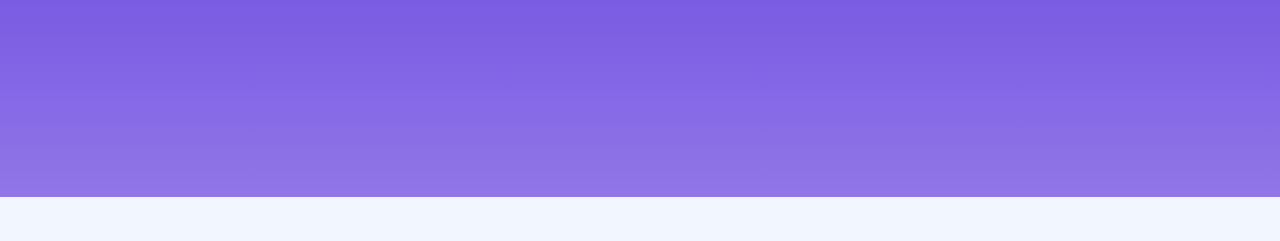
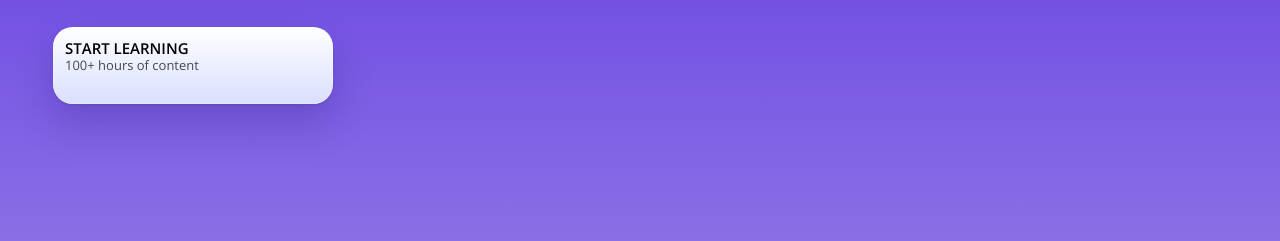
Before and after one commit to CarlosDahmen/DesignReact, a Gatsby site: page / in a window 1280 px wide. Shown: the part 509-750 px from the top of the page. Built offline with nearby package versions, Linux system fonts and the light colour scheme; Gatsby itself is replaced by a stand-in of ours.

Commit message:
Add button functionality

```diff
--- /dev/null
+++ b/src/components/buttons/purchaseButton.js
@@ -0,0 +1,37 @@
+import React from "react"
+import styled from "styled-components"
+import { Caption2, SmallText } from "../styles/textStyles"
+import { Link } from "gatsby"
+
+const Wrapper = styled.div`
+  width: 280px;
+  height: 77px;
+  padding: 12px;
+  background: linear-gradient(180deg, #ffffff 0%, #d9dfff 100%);
+  box-shadow: 0px 1px 3px rgba(0, 0, 0, 0.1),
+    0px 20px 40px rgba(23, 0, 102, 0.2),
+    inset 0px 0px 0px 0.5px rgba(255, 255, 255, 0.5);
+  border-radius: 20px;
+`
+
+const Title = styled(Caption2)`
+  color: black;
+`
+
+const Subtitle = styled(SmallText)`
+  color: black;
+  opacity: 0.7;
+`
+
+const PurchaseButton = ({ title, subtitle }) => {
+  return (
+    <Link to="page-2">
+      <Wrapper>
+        <Title>{title || "Get Pro Access"}</Title>
+        <Subtitle>{subtitle || "$10000 per month"}</Subtitle>
+      </Wrapper>
+    </Link>
+  )
+}
+
+export default PurchaseButton
--- a/src/components/sections/HeroSection.js
+++ b/src/components/sections/HeroSection.js
@@ -1,5 +1,6 @@
 import React from "react"
 import styled from "styled-components"
+import PurchaseButton from "../buttons/purchaseButton"
 import { themes } from "../styles/ColorStyles"
 import { H1, MediumText } from "../styles/textStyles"
 
@@ -33,6 +34,10 @@
             Design <br></br> Focused React App
           </Title>
           <Description>Welcome to your new Gatsby site.</Description>
+          <PurchaseButton
+            title="Start learning"
+            subtitle="100+ hours of content"
+          />
         </TextWrapper>
       </ContentWrapper>
     </Wrapper>
```
